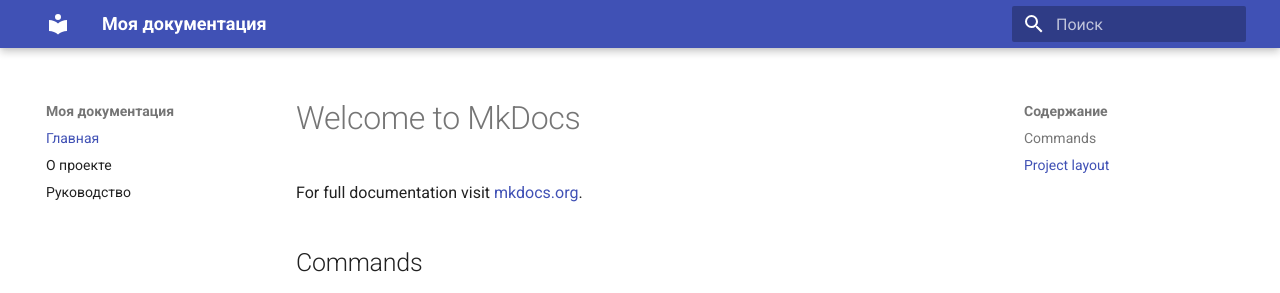
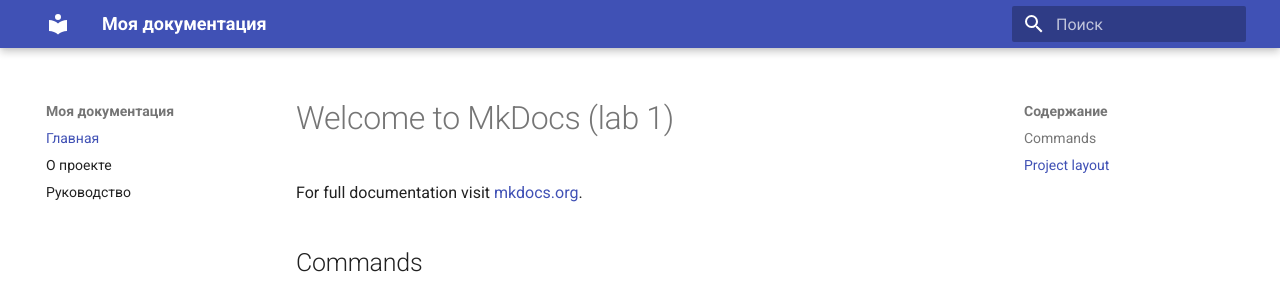
Before and after one commit to ilyaaid/itmo-python-hw1, an MkDocs documentation site: the page built from docs/index.md, in a window 1280 px wide. Shown: the top 293 px of the page. Built offline with MkDocs 1.6.1 and Material for MkDocs 9.7.7, drawn with Linux system fonts in a browser that asks for light colours.

Commit message:
new title

```diff
--- a/docs/index.md
+++ b/docs/index.md
@@ -1,4 +1,4 @@
-# Welcome to MkDocs
+# Welcome to MkDocs (lab 1)
 
 For full documentation visit [mkdocs.org](https://www.mkdocs.org).
 
```
